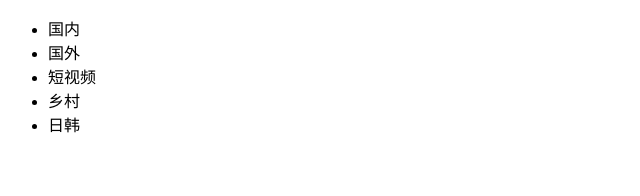
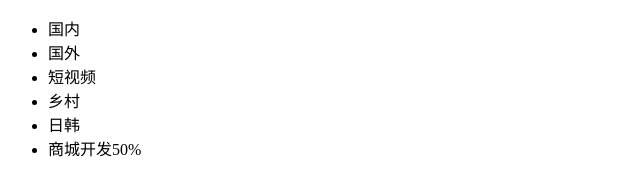
Before and after one commit to lt549637/sdhost, a plain HTML site: page index.html in a window 1280 px wide. Shown: the whole page, without its empty margins (0-640 px from the left). Drawn offline with Linux system fonts and the light colour scheme.

Commit message:
商城开发

```diff
--- a/index.html
+++ b/index.html
@@ -12,6 +12,7 @@
             <li>短视频</li>
         <li>乡村</li>
         <li>日韩</li>
+        <li>商城开发50%</li>
     </ul>
 </body>
 </html>
```
